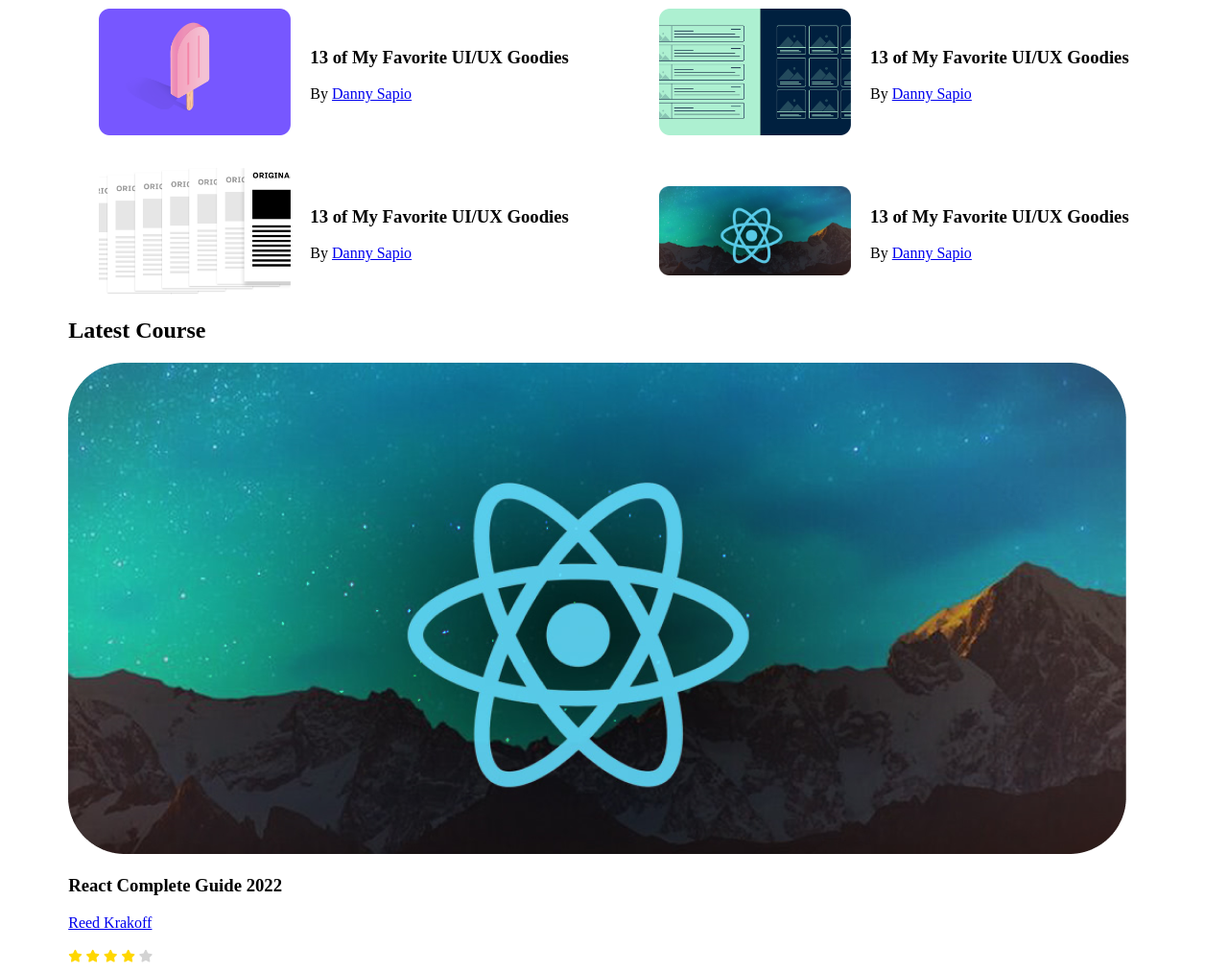
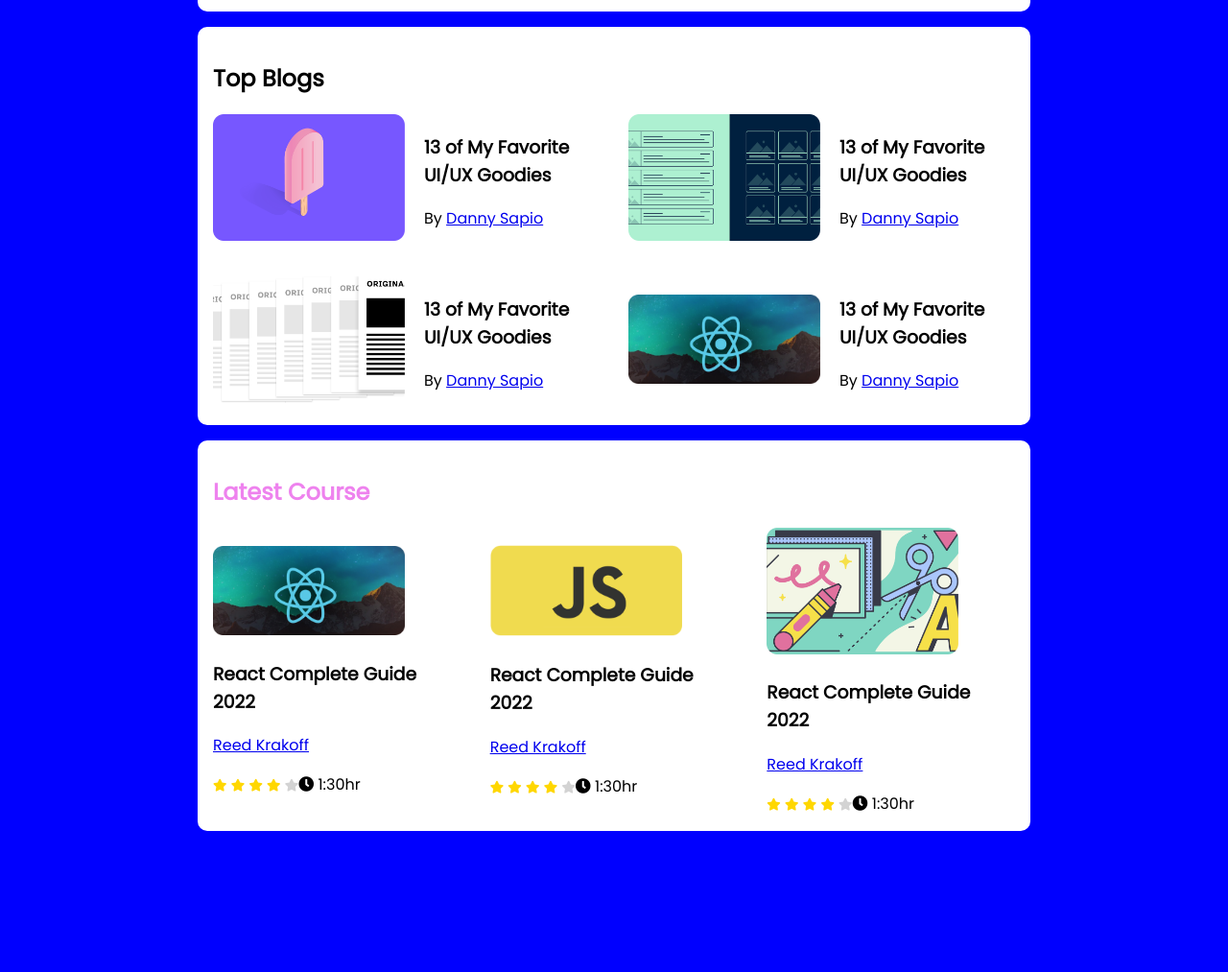
Before and after one commit to mizanulhasan/leader-board-css3, a plain HTML site: page index.html in a window 1280 px wide. Shown: the part 274-1287 px from the top of the page at 96% size. After the commit the page ends 1156 px from the top, so only its background shows below. Drawn offline with Linux system fonts and the light colour scheme.

Commit message:
Media Query Complete

```diff
--- a/css/style.css
+++ b/css/style.css
@@ -1,15 +1,30 @@
+*{
+    font-family: 'Poppins', sans-serif;
+}
+body{
+    background-color: blue;
+}
 main{
-    width: 1200px;
+    width: 900px;
     max-width: 90%;
     margin: 0 auto;
 
 }
-.top-players, .blogs{
+section{
+    background-color: white;
+    padding: 1em;
+    margin: 1em;
+    border-radius: 10px;
+}
+.section-title{
+    color: violet;
+}
+.top-players, .blogs, .courses{
     display: grid;
     grid-gap: 30px;
     place-items: center;
 }
-.top-players{
+.top-players, .courses{
     grid-template-columns: repeat(3, 1fr);
 }
 .blogs{
@@ -18,6 +33,13 @@
 .player, .blog{
     display: flex;
     align-items: center;
+}
+.course-info{
+    display: flex;
+}
+.courses img{
+
+    width: 200px;
 }
 .player img{
     height: 50px;
@@ -28,7 +50,7 @@
     margin-right: 20px;
 }
 @media (max-width:992px){
-    .top-players{
+    .top-players, .courses{
         grid-template-columns: repeat(2, 1fr);
     }
     .blogs{
@@ -36,7 +58,7 @@
     }
 }
 @media (max-width:688px){
-    .top-players{
+    .top-players, .courses{
         grid-template-columns: repeat(1, 1fr);
     }
     .blog{
--- a/index.html
+++ b/index.html
@@ -6,6 +6,8 @@
     <title>Leader Board</title>
     <link rel="stylesheet" href="css/style.css">
     <link rel="stylesheet" href="css/all.min.css">
+    <link rel="preconnect" href="https://fonts.gstatic.com">
+<link href="https://fonts.googleapis.com/css2?family=Poppins&display=swap" rel="stylesheet">
 </head>
 <body>
     <header>
@@ -87,16 +89,62 @@
             <div class="courses">
                 <div class="course">
                     <img src="images/Mask Group-3.png" alt="">
-                </div>
                     <div class="course-detail">
                         <h3>React Complete Guide 2022</h3>
                         <p><a href="#">Reed Krakoff</a></p>
                         <div class="course-info">
+                            <div class="rating">
                                 <i class="fas fa-star filled"></i>
                                 <i class="fas fa-star filled"></i>
                                 <i class="fas fa-star filled"></i>
                                 <i class="fas fa-star filled"></i>
                                 <i class="fas fa-star unfilled"></i>
+                            </div>
+                            <div class="duration">
+                                <i class="fas fa-clock"></i>
+                                <span>1:30hr</span>
+                            </div>
+                        </div>
+                    </div>
+                </div>
+                <div class="course">
+                    <img src="images/Mask Group-4.png" alt="">
+                    <div class="course-detail">
+                        <h3>React Complete Guide 2022</h3>
+                        <p><a href="#">Reed Krakoff</a></p>
+                        <div class="course-info">
+                            <div class="rating">
+                                <i class="fas fa-star filled"></i>
+                                <i class="fas fa-star filled"></i>
+                                <i class="fas fa-star filled"></i>
+                                <i class="fas fa-star filled"></i>
+                                <i class="fas fa-star unfilled"></i>
+                            </div>
+                            <div class="duration">
+                                <i class="fas fa-clock"></i>
+                                <span>1:30hr</span>
+                            </div>
+                        </div>
+                    </div>
+                </div>
+                <div class="course">
+                    <img src="images/Mask Group-5.png" alt="">
+                    <div class="course-detail">
+                        <h3>React Complete Guide 2022</h3>
+                        <p><a href="#">Reed Krakoff</a></p>
+                        <div class="course-info">
+                            <div class="rating">
+                                <i class="fas fa-star filled"></i>
+                                <i class="fas fa-star filled"></i>
+                                <i class="fas fa-star filled"></i>
+                                <i class="fas fa-star filled"></i>
+                                <i class="fas fa-star unfilled"></i>
+                            </div>
+                            <div class="duration">
+                                <i class="fas fa-clock"></i>
+                                <span>1:30hr</span>
+                            </div>
+                        </div>
                     </div>
                 </div>
             </div>
```
Lines whose indentation alone changed are shown as unchanged.
